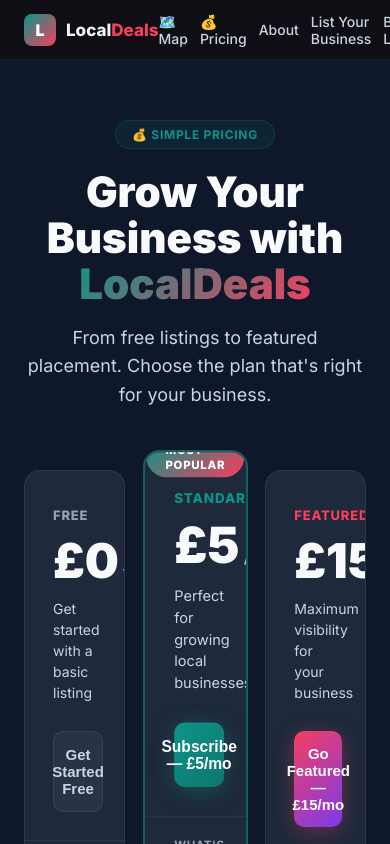
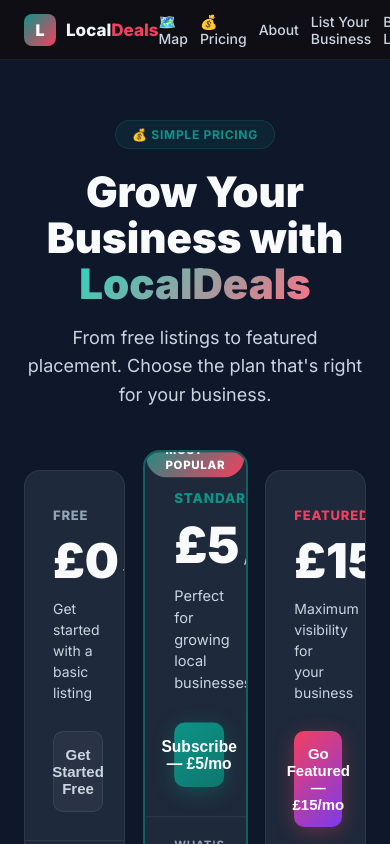
Before and after one commit to studio67gb/local-deals, a Next.js app: page /pricing in a window 390 px wide. Shown: the top 844 px of the page. Built offline with nearby package versions, Linux system fonts and the light colour scheme.

Commit message:
Optimize grid for mobile and brighten gradient text

```diff
--- a/app/globals.css
+++ b/app/globals.css
@@ -139,7 +139,7 @@
 
 /* ── Hero gradient text ───────────────────── */
 .gradient-text {
-  background: linear-gradient(135deg, #0D9488, #F43F5E);
+  background: linear-gradient(135deg, #2DD4BF, #FB7185);
   -webkit-background-clip: text;
   -webkit-text-fill-color: transparent;
   background-clip: text;
--- a/app/page.tsx
+++ b/app/page.tsx
@@ -223,7 +223,7 @@
       {/* Deals grid */}
       <section style={{ padding: "0 24px 80px", maxWidth: 1200, margin: "0 auto" }}>
         {loading ? (
-          <div style={{ display: "grid", gridTemplateColumns: "repeat(auto-fill,minmax(300px,1fr))", gap: 20 }}>
+          <div style={{ display: "grid", gridTemplateColumns: "repeat(auto-fill,minmax(min(100%, 280px),1fr))", gap: 20 }}>
             {[1,2,3,4,5,6].map(i => <SkeletonCard key={i} />)}
           </div>
         ) : deals.length === 0 ? (
@@ -246,7 +246,7 @@
                   />
 
                 )}
-                <div style={{ display: "grid", gridTemplateColumns: "repeat(auto-fill,minmax(300px,1fr))", gap: 20, marginBottom: 20 }}>
+                <div style={{ display: "grid", gridTemplateColumns: "repeat(auto-fill,minmax(min(100%, 280px),1fr))", gap: 20, marginBottom: 20 }}>
                   {deals.slice(chunk * 6, chunk * 6 + 6).map(d => <DealCard key={d.id} deal={d} />)}
                 </div>
               </div>
```
